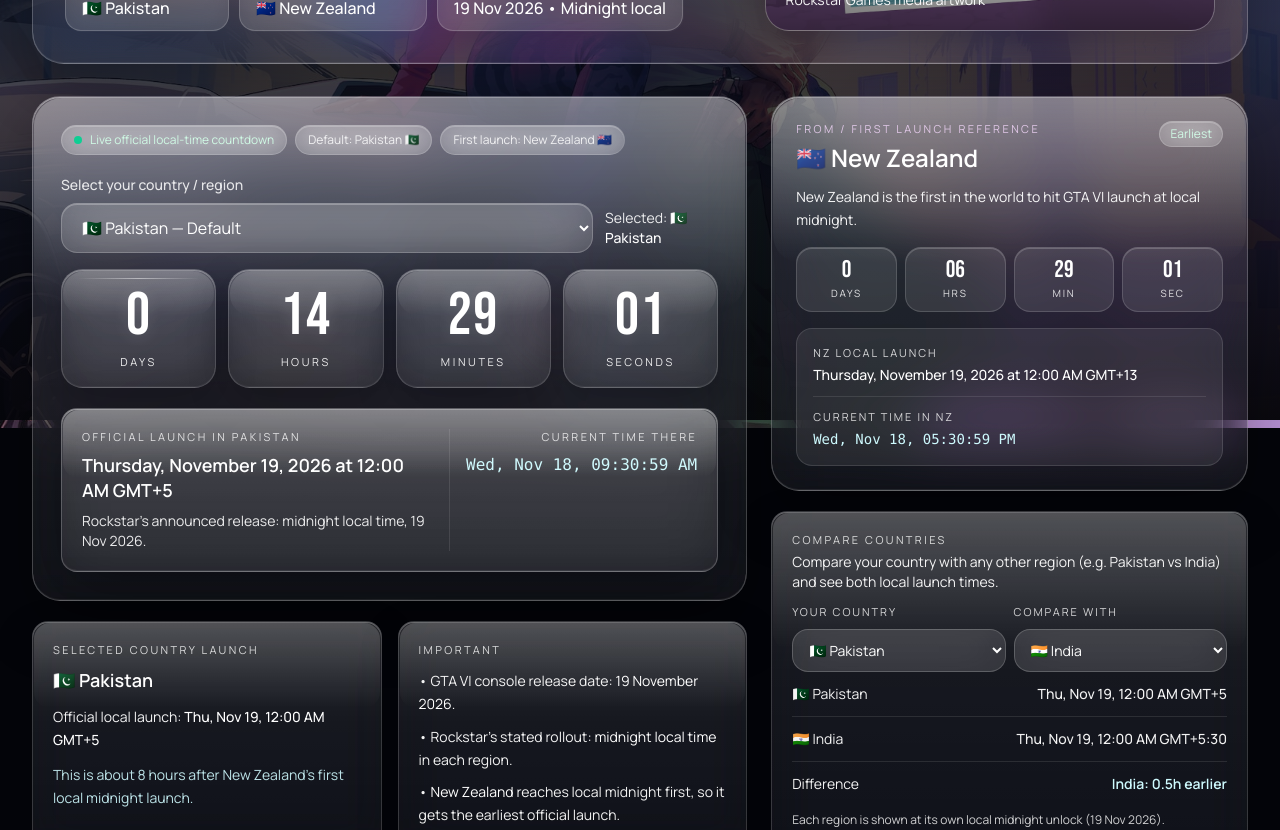
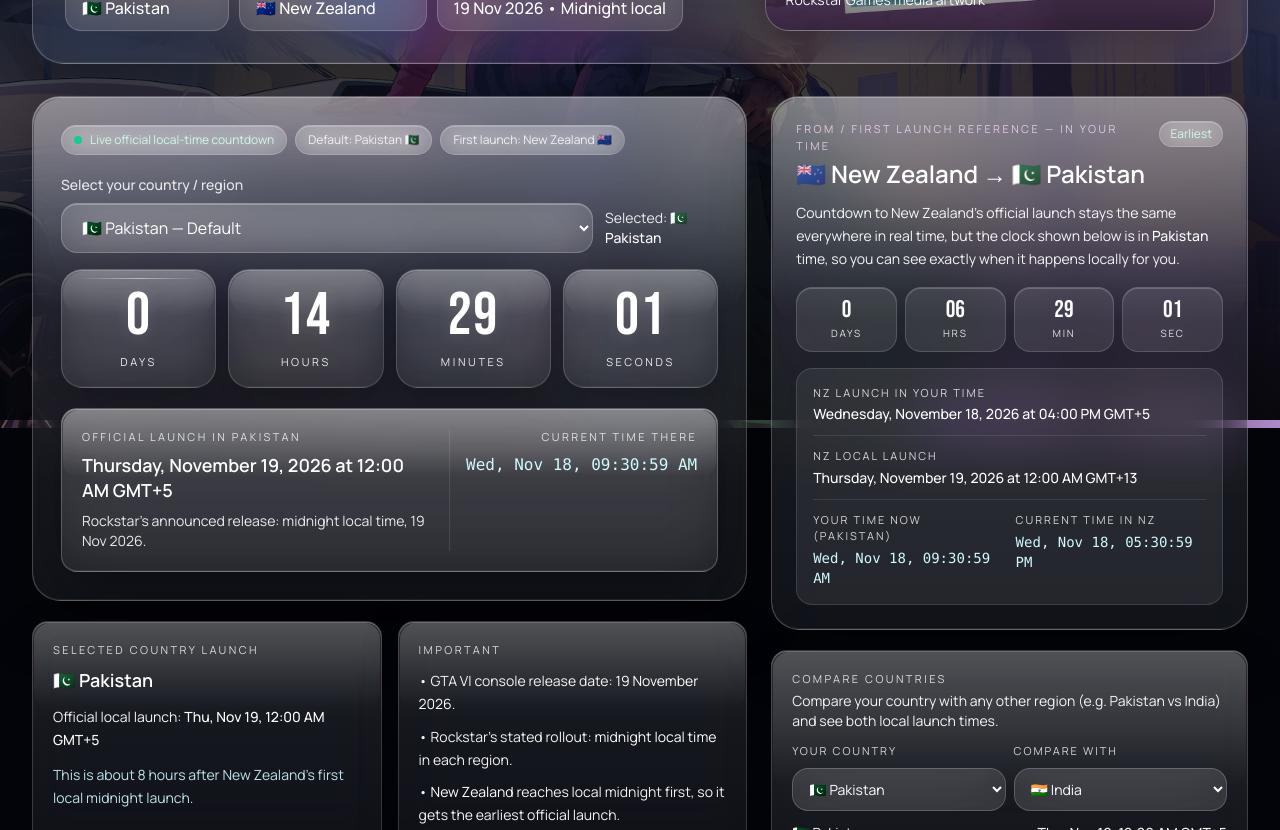
Before and after one commit to AbdulRehmanAzizSheikh/gta-6-world-countdoun, a Next.js app: page / in a window 1280 px wide. Shown: the part 380-1210 px from the top of the page. Built offline with nearby package versions, Linux system fonts and the light colour scheme.

Commit message:
Show NZ reference times in selected country's local time

```diff
--- a/src/components/countdown-app.tsx
+++ b/src/components/countdown-app.tsx
@@ -218,6 +218,28 @@ export default function CountdownApp() {
     hour12: true,
     timeZoneName: "short",
   });
+  const nzLaunchInSelected = formatInZone(referenceLaunchMs, selected.timeZone, {
+    weekday: "long",
+    month: "long",
+    day: "numeric",
+    year: "numeric",
+    hour: "2-digit",
+    minute: "2-digit",
+    hour12: true,
+    timeZoneName: "short",
+  });
+  const selectedNow =
+    now > 0
+      ? formatInZone(now, selected.timeZone, {
+          weekday: "short",
+          month: "short",
+          day: "numeric",
+          hour: "2-digit",
+          minute: "2-digit",
+          second: "2-digit",
+          hour12: true,
+        })
+      : "Loading…";
   const selectedLocalLaunchShort = formatInZone(selectedLaunchMs, selected.timeZone, {
     weekday: "short",
     month: "short",
@@ -321,10 +343,10 @@ export default function CountdownApp() {
             <div className="flex items-start justify-between gap-3">
               <div>
                 <p className="text-[11px] uppercase tracking-[0.22em] text-fuchsia-200/80">
-                  From / First launch reference
+                  From / First launch reference — in your time
                 </p>
                 <h2 className="mt-1 text-2xl font-semibold text-white">
-                  {reference.flag} {reference.name}
+                  {reference.flag} {reference.name} → {selected.flag} {selected.name}
                 </h2>
               </div>
               <span className="liquid-chip rounded-full px-2.5 py-1 text-xs text-emerald-100">
@@ -332,7 +354,9 @@ export default function CountdownApp() {
               </span>
             </div>
             <p className="mt-3 text-sm text-white/95 leading-relaxed">
-              New Zealand is the first in the world to hit GTA VI launch at local midnight.
+              Countdown to New Zealand&apos;s official launch stays the same everywhere in real time, but the clock shown
+              below is in <span className="text-white font-medium">{selected.name}</span> time, so you can see exactly when
+              it happens locally for you.
             </p>
 
             <div className="mt-4 grid grid-cols-2 min-[420px]:grid-cols-4 gap-2">
@@ -351,10 +375,21 @@ export default function CountdownApp() {
 
             <div className="mt-4 space-y-3 rounded-2xl bg-white/8 border border-white/12 p-4 text-sm">
               <div>
+                <div className="text-[11px] uppercase tracking-[0.18em] text-white/80">NZ launch in your time</div>
+                <div className="mt-1 text-white font-medium leading-snug">{nzLaunchInSelected}</div>
+              </div>
+              <div className="border-t border-white/10 pt-3">
                 <div className="text-[11px] uppercase tracking-[0.18em] text-white/80">NZ local launch</div>
                 <div className="mt-1 text-white font-medium leading-snug">{nzLocalLaunch}</div>
               </div>
-              <div className="border-t border-white/10 pt-3">
+              <div className="grid sm:grid-cols-2 gap-3 border-t border-white/10 pt-3">
+                <div>
+                  <div className="text-[11px] uppercase tracking-[0.18em] text-white/80">
+                    Your time now ({selected.name})
+                  </div>
+                  <div className="mt-1 font-mono text-cyan-100">{selectedNow}</div>
+                </div>
+                <div>
                   <div className="text-[11px] uppercase tracking-[0.18em] text-white/80">Current time in NZ</div>
                   <div className="mt-1 font-mono text-cyan-100">
                     {now > 0
@@ -368,6 +403,7 @@ export default function CountdownApp() {
                           hour12: true,
                         })
                       : "Loading…"}
+                  </div>
                 </div>
               </div>
             </div>
```
Lines whose indentation alone changed are shown as unchanged.
